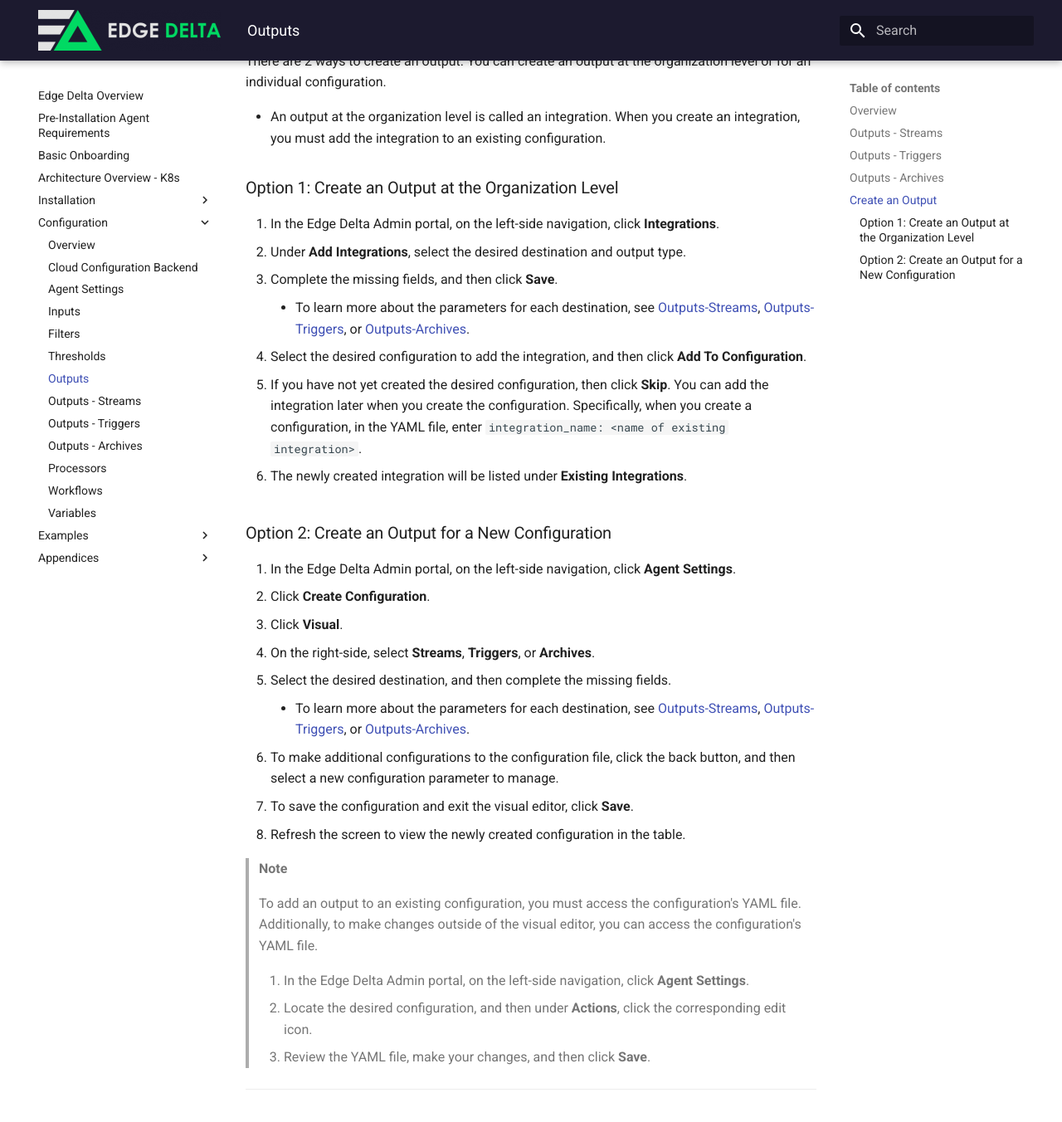
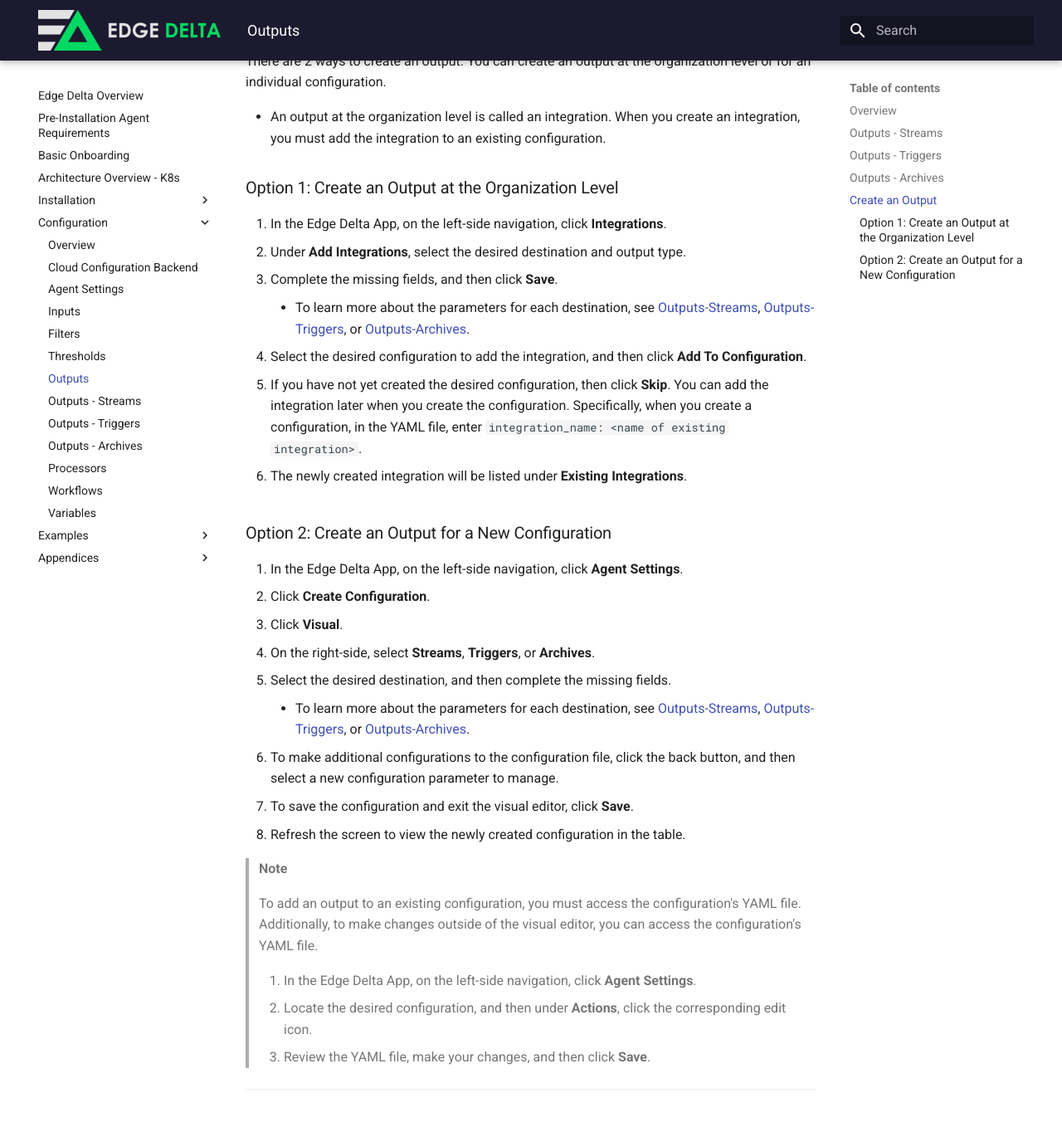
Before and after one commit to edgedelta/docs, an MkDocs documentation site: the page built from docs/configuration/outputs.md, in a window 1280 px wide and 1400 px high, scrolled down 2736 px. Shown: the top 1352 px of the window at 83% size. Built offline with MkDocs 1.6.1 and Material for MkDocs 9.7.7, drawn with Linux system fonts in a browser that asks for light colours.

Commit message:
Update outputs.md

```diff
--- a/docs/configuration/outputs.md
+++ b/docs/configuration/outputs.md
@@ -102,7 +102,7 @@ There are 2 ways to create an output. You can create an output at the organizati
 
 ### Option 1: Create an Output at the Organization Level
 
-1. In the Edge Delta Admin portal, on the left-side navigation, click **Integrations**.
+1. In the Edge Delta App, on the left-side navigation, click **Integrations**.
 2. Under **Add Integrations**, select the desired destination and output type.
 3. Complete the missing fields, and then click **Save**.
 
@@ -116,7 +116,7 @@ There are 2 ways to create an output. You can create an output at the organizati
 
 ### Option 2: Create an Output for a New Configuration
 
-1. In the Edge Delta Admin portal, on the left-side navigation, click **Agent Settings**.
+1. In the Edge Delta App, on the left-side navigation, click **Agent Settings**.
 2. Click **Create Configuration**.
 3. Click **Visual**.
 4. On the right-side, select **Streams**, **Triggers**, or **Archives**.
@@ -133,7 +133,7 @@ There are 2 ways to create an output. You can create an output at the organizati
 >
 > To add an output to an existing configuration, you must access the configuration's YAML file. Additionally, to make changes outside of the visual editor, you can access the configuration's YAML file.
 >
->  1. In the Edge Delta Admin portal, on the left-side navigation, click **Agent Settings**.
+>  1. In the Edge Delta App, on the left-side navigation, click **Agent Settings**.
 >  2. Locate the desired configuration, and then under **Actions**, click the corresponding edit icon.
 >  3. Review the YAML file, make your changes, and then click **Save**.
 
```
